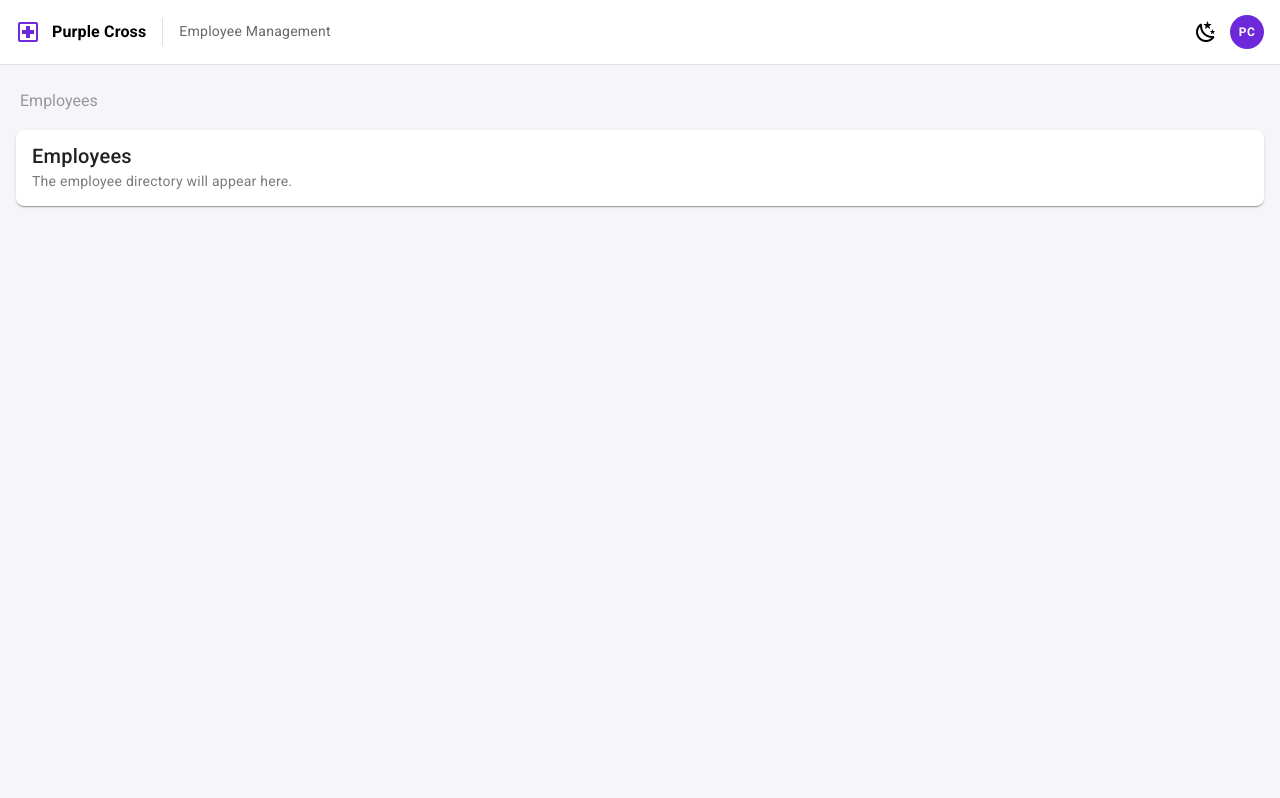
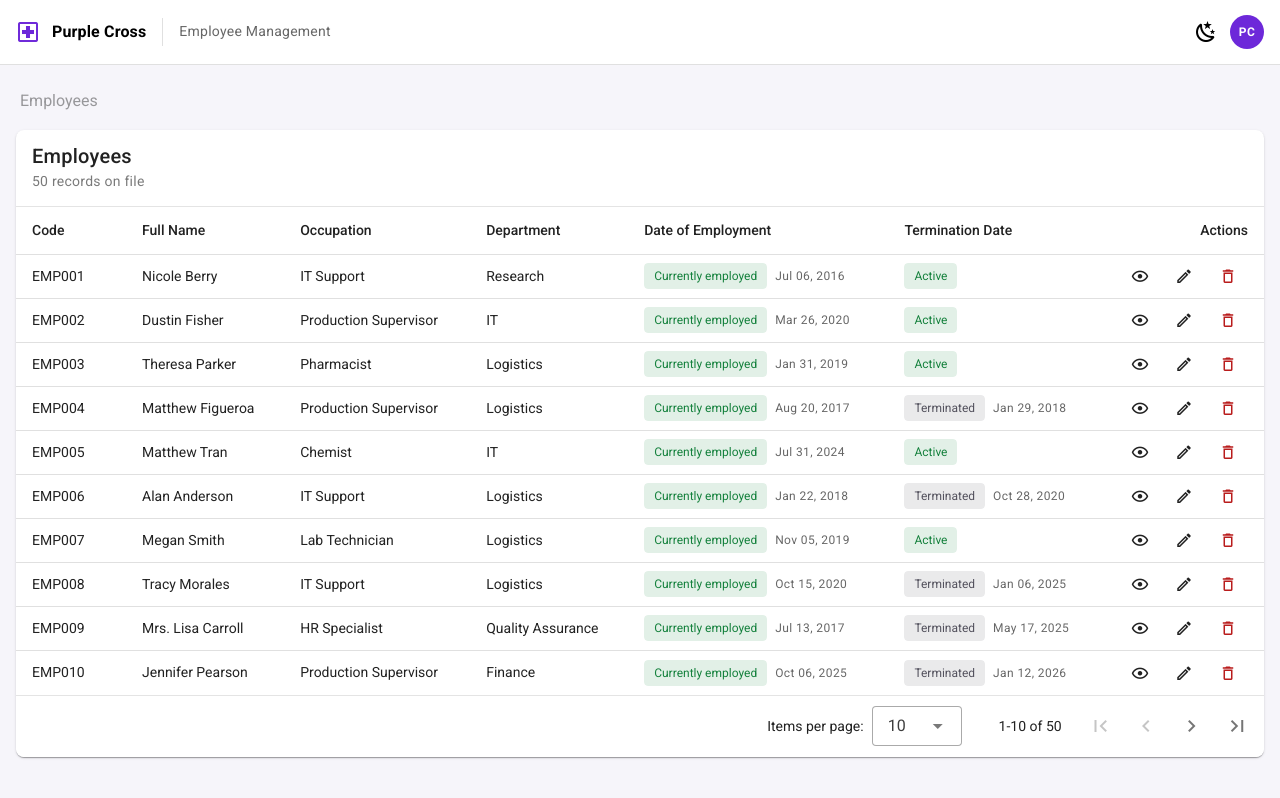
Before and after one commit to agonius11/Case-Study-Purple-Cross-Ltd, a Vue app: page /employees in a window 1280 px wide. Built offline with nearby package versions, Linux system fonts and the light colour scheme.

Commit message:
added employee data table with status and row actions

```diff
--- /dev/null
+++ b/src/components/EmploymentStatusChip.vue
@@ -0,0 +1,43 @@
+<script setup lang="ts">
+import { computed } from 'vue'
+import { employmentStatus, terminationStatus } from '@/utils/employeeStatus'
+import type { EmployeeStatus } from '@/types/employee'
+
+const props = defineProps<{
+  date: string | null
+  kind: 'employment' | 'termination'
+}>()
+
+const status = computed<EmployeeStatus | null>(() =>
+  props.kind === 'employment' ? employmentStatus(props.date) : terminationStatus(props.date),
+)
+
+// An employee with no termination date is still active; an employee with no
+// employment date simply has nothing to show.
+const isActive = computed(() => props.kind === 'termination' && props.date === null)
+
+const color = computed(() => {
+  switch (status.value) {
+    case 'Currently employed':
+      return 'success'
+    case 'Employed soon':
+      return 'info'
+    case 'To be terminated':
+      return 'warning'
+    case 'Terminated':
+      return 'secondary'
+    default:
+      return isActive.value ? 'success' : undefined
+  }
+})
+</script>
+
+<template>
+  <v-chip v-if="status" :color="color" size="small" variant="tonal" label>
+    {{ status }}
+  </v-chip>
+  <v-chip v-else-if="isActive" color="success" size="small" variant="tonal" label>
+    Active
+  </v-chip>
+  <span v-else class="text-medium-emphasis">—</span>
+</template>
--- /dev/null
+++ b/src/utils/date.ts
@@ -0,0 +1,6 @@
+export function formatDate(isoDate: string | null): string {
+  if (!isoDate) return '—'
+  const date = new Date(isoDate)
+  if (Number.isNaN(date.getTime())) return isoDate
+  return date.toLocaleDateString(undefined, { year: 'numeric', month: 'short', day: '2-digit' })
+}
--- a/src/views/EmployeeListView.vue
+++ b/src/views/EmployeeListView.vue
@@ -1,12 +1,105 @@
 <script setup lang="ts">
-// Placeholder — the data table and filtering land in the next phases.
+import { storeToRefs } from 'pinia'
+import { useRouter } from 'vue-router'
+import { useEmployeesStore } from '@/stores/employees'
+import { useSnackbar } from '@/composables/useSnackbar'
+import { formatDate } from '@/utils/date'
+import EmploymentStatusChip from '@/components/EmploymentStatusChip.vue'
+import type { Employee } from '@/types/employee'
+
+const router = useRouter()
+const store = useEmployeesStore()
+const { employees, count } = storeToRefs(store)
+const snackbar = useSnackbar()
+
+const headers = [
+  { title: 'Code', key: 'code', width: 110 },
+  { title: 'Full Name', key: 'fullName' },
+  { title: 'Occupation', key: 'occupation' },
+  { title: 'Department', key: 'department' },
+  { title: 'Date of Employment', key: 'dateOfEmployment' },
+  { title: 'Termination Date', key: 'terminationDate' },
+  { title: 'Actions', key: 'actions', sortable: false, align: 'end' as const, width: 140 },
+]
+
+function viewEmployee(code: string) {
+  router.push({ name: 'employee-profile', params: { code } })
+}
+
+function editEmployee(code: string) {
+  router.push({ name: 'employee-profile', params: { code }, query: { edit: '1' } })
+}
+
+// Deletion is immediate for now; a confirmation dialog is added in a later phase.
+function deleteEmployee(employee: Employee) {
+  store.remove(employee.code)
+  snackbar.success(`Employee ${employee.code} deleted`)
+}
 </script>
 
 <template>
   <v-card>
     <v-card-item>
       <v-card-title class="text-h6">Employees</v-card-title>
-      <v-card-subtitle>The employee directory will appear here.</v-card-subtitle>
+      <v-card-subtitle>{{ count }} {{ count === 1 ? 'record' : 'records' }} on file</v-card-subtitle>
     </v-card-item>
+
+    <v-divider />
+
+    <v-data-table
+      :headers="headers"
+      :items="employees"
+      item-value="code"
+      hover
+      density="comfortable"
+    >
+      <template #[`item.dateOfEmployment`]="{ item }">
+        <div class="d-flex align-center ga-2">
+          <EmploymentStatusChip :date="item.dateOfEmployment" kind="employment" />
+          <span v-if="item.dateOfEmployment" class="text-caption text-medium-emphasis">
+            {{ formatDate(item.dateOfEmployment) }}
+          </span>
+        </div>
+      </template>
+
+      <template #[`item.terminationDate`]="{ item }">
+        <div class="d-flex align-center ga-2">
+          <EmploymentStatusChip :date="item.terminationDate" kind="termination" />
+          <span v-if="item.terminationDate" class="text-caption text-medium-emphasis">
+            {{ formatDate(item.terminationDate) }}
+          </span>
+        </div>
+      </template>
+
+      <template #[`item.actions`]="{ item }">
+        <div class="d-flex justify-end ga-1">
+          <v-btn
+            icon="mdi-eye-outline"
+            size="small"
+            variant="text"
+            title="View profile"
+            aria-label="View profile"
+            @click="viewEmployee(item.code)"
+          />
+          <v-btn
+            icon="mdi-pencil-outline"
+            size="small"
+            variant="text"
+            title="Edit"
+            aria-label="Edit"
+            @click="editEmployee(item.code)"
+          />
+          <v-btn
+            icon="mdi-delete-outline"
+            size="small"
+            variant="text"
+            color="error"
+            title="Delete"
+            aria-label="Delete"
+            @click="deleteEmployee(item)"
+          />
+        </div>
+      </template>
+    </v-data-table>
   </v-card>
 </template>
```
